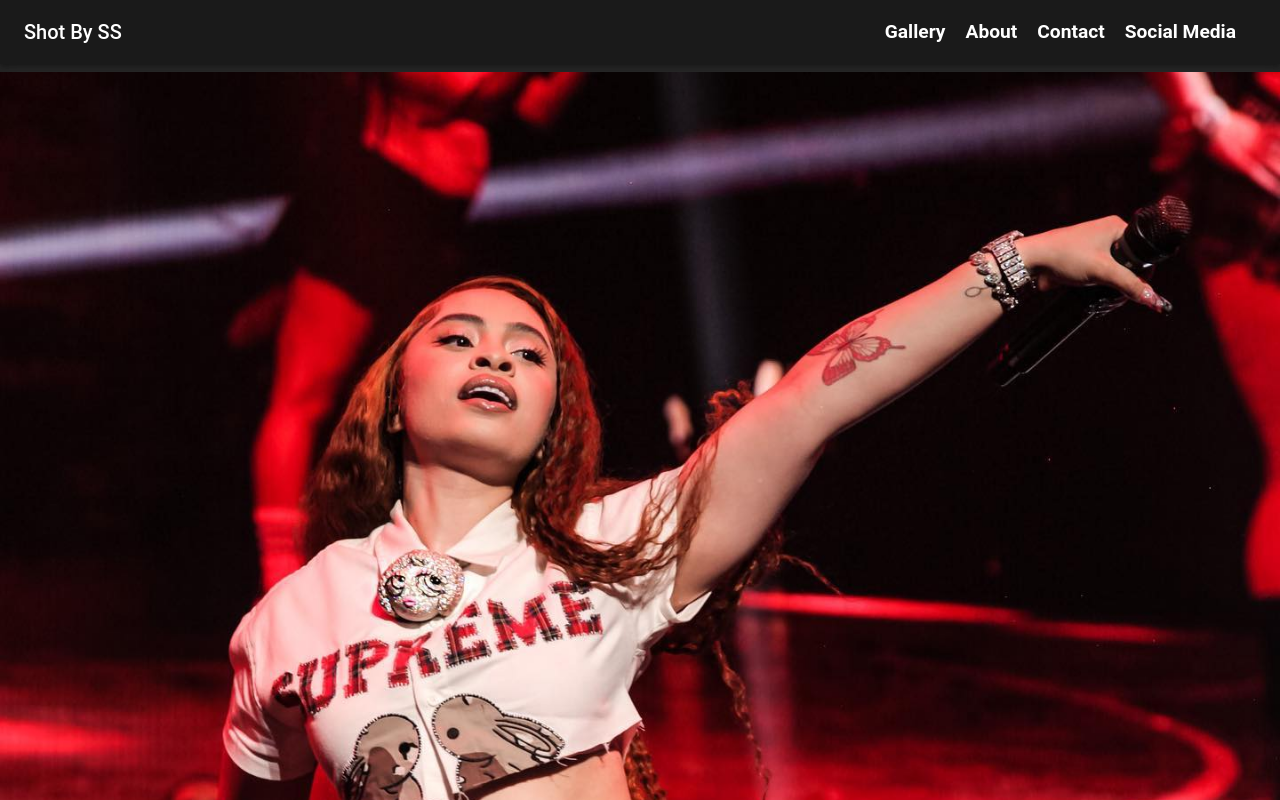
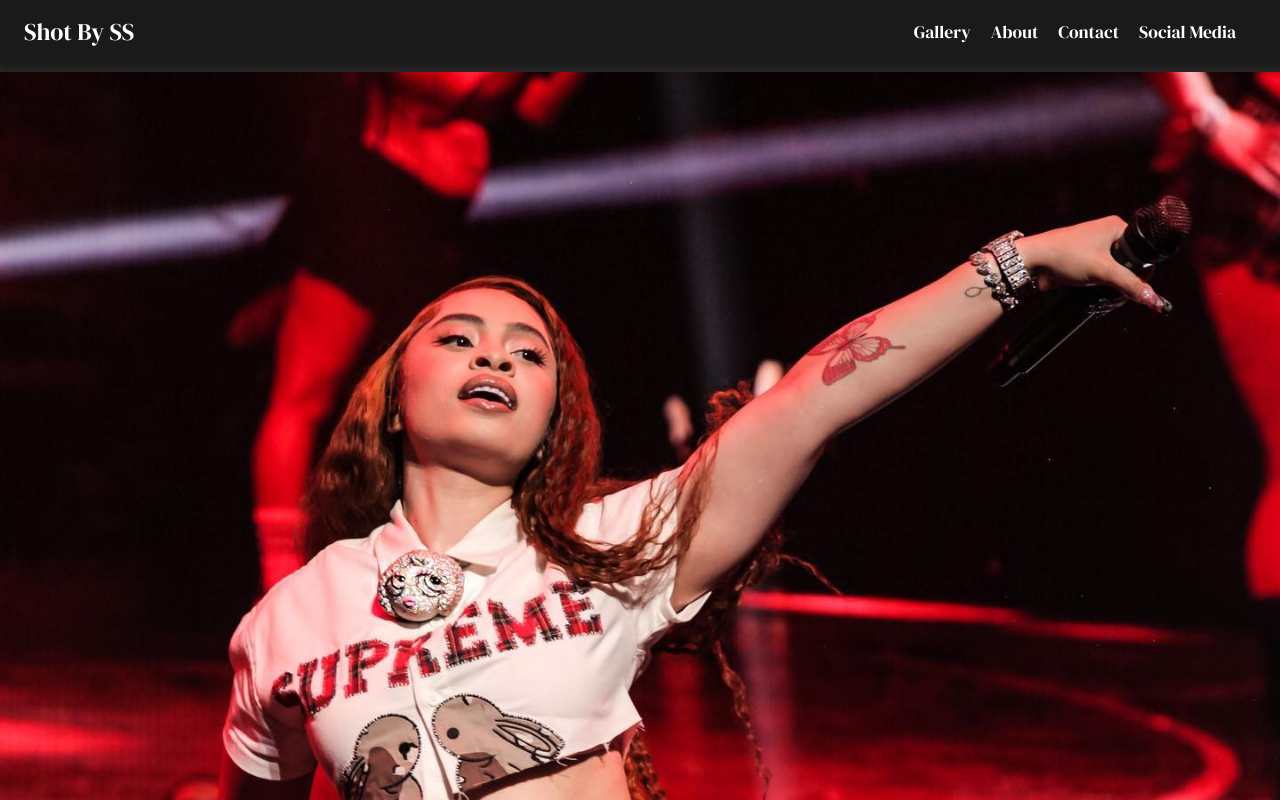
Before and after one commit to michael-carvajal/shot-by-ss, a React (Create React App) app: page /home in a window 1280 px wide. Shown: the top 800 px of the page. Built offline with nearby package versions, Linux system fonts and the light colour scheme.

Commit message:
added font family to links

```diff
--- a/public/index.html
+++ b/public/index.html
@@ -27,6 +27,9 @@
     <title>React App</title>
   </head>
   <body>
+    <style>
+      @import url('https://fonts.googleapis.com/css2?family=DM+Serif+Display&display=swap');
+    </style>
     <noscript>You need to enable JavaScript to run this app.</noscript>
     <div id="root"></div>
     <!--
--- a/src/components/LandingPage.jsx
+++ b/src/components/LandingPage.jsx
@@ -14,7 +14,7 @@ const LandingPage = () => {
   </div>
   <div className=' w-1/3'>
     <div className='flex flex-col justify-around h-screen items-center '>
-      <h2>Shot By SS</h2>
+      <h2 className='logoText text-neutral-400 text-4xl'>Shot By SS</h2>
           <Button component={Link} to="/home"
           sx={{ backgroundColor: 'rgb(229 229 229 )', color: 'light-gray',  }}
           >
--- a/src/components/NavBar.jsx
+++ b/src/components/NavBar.jsx
@@ -19,11 +19,10 @@ const StyledLink = styled(Typography)`
   color: ${({ theme, selected }) =>
     selected ? theme.palette.text.secondary : theme.palette.text.primary};
   margin-right: 20px;
-  font-weight: bold;
-  font-size: 1.2rem;
+  font-size: 1.1rem;
   cursor: pointer;
   transition: color 0.3s ease-in-out;
-
+  font-family: 'DM Serif Display', serif;
   &:hover {
     color: ${({ theme }) => theme.palette.text.secondary};
   }
@@ -44,7 +43,7 @@ const NavBar = ({ sections }) => {
     <StyledAppBar position="static">
       <StyledToolbar>
         <Typography variant="h6" style={{ cursor: 'pointer' }}>
-          <Link to='/'>Shot By SS</Link>
+          <Link to='/' className='logoText text-2xl bold'>Shot By SS</Link>
         </Typography>
         <div className='nav-links'>
           {sections.map((section) => (
--- a/src/styles/nav.css
+++ b/src/styles/nav.css
@@ -1,3 +1,7 @@
 .nav-links{
     display: flex;
 }
+
+.logoText {
+    font-family: 'DM Serif Display', serif;
+}
```
